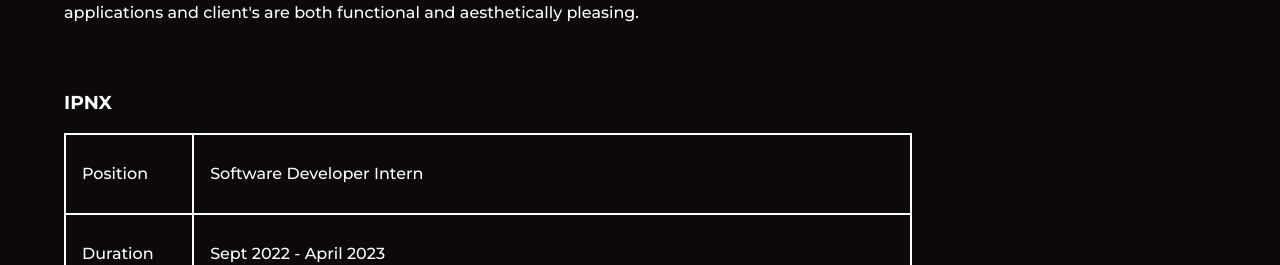
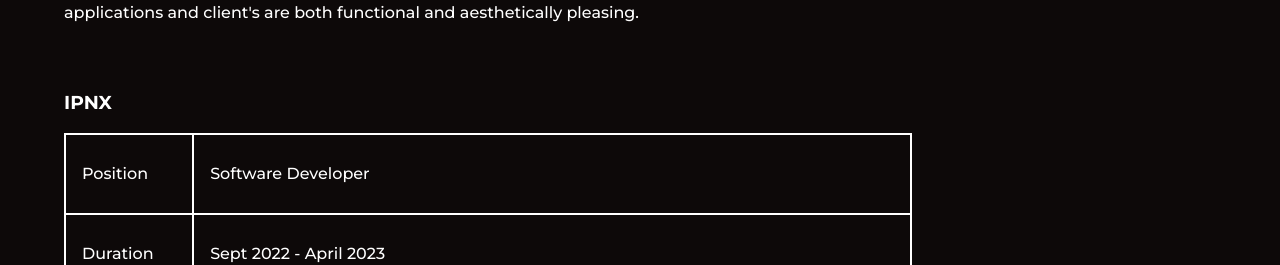
Before and after one commit to Kl3va/portfolio, a Next.js app: page /resume in a window 1280 px wide. Shown: the part 785-1050 px from the top of the page. Built offline with nearby package versions, Linux system fonts and the light colour scheme.

Commit message:
update: profile-img

```diff
--- a/data/homeData.ts
+++ b/data/homeData.ts
@@ -1,4 +1,4 @@
-import profileImg from 'public/kl3va-nft.webp'
+import profileImg from 'public/IMG_0082 (1).png'
 
 export const homeData = {
   photo: profileImg,
--- a/data/resumeData.ts
+++ b/data/resumeData.ts
@@ -43,7 +43,7 @@
       ],
       board: {
         label: 'Position',
-        role: 'Software Developer Intern',
+        role: 'Software Developer',
         label2: 'Duration',
         timeline: 'Sept 2022 - April 2023',
         label3: 'Description',
```
Also changed, not shown: 1 other file (tests, documents, lock files or other folders).
